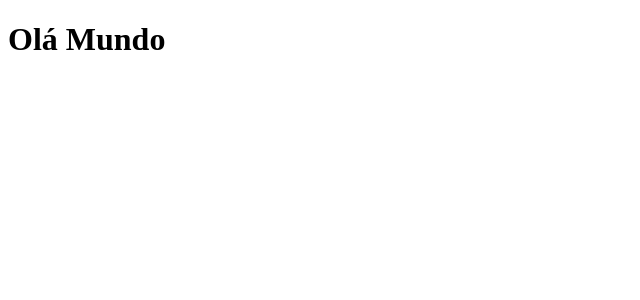
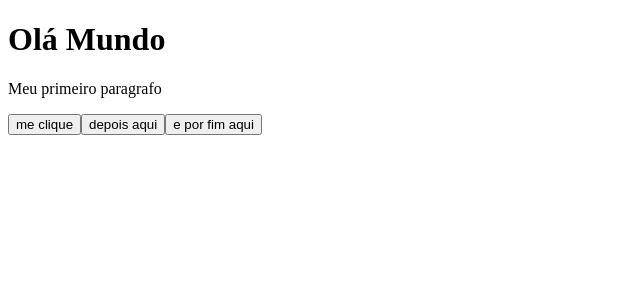
Before and after one commit to LucasCta/projeto_ada_react, a React (Vite) app: page / in a window 1280 px wide. Shown: the top 300 px of the page, without its empty margins (0-640 px from the left). Built offline with nearby package versions, Linux system fonts and the light colour scheme.

Commit message:
Usando componentes e props

```diff
--- a/src/App.jsx
+++ b/src/App.jsx
@@ -1,7 +1,21 @@
+import MeuComponente from "./components/MeuComponente.jsx"
+
 function App() {
 
   return (
-    <h1>Olá Mundo</h1>
+    <div>
+      <h1>Olá Mundo</h1>
+      <MeuComponente />
+      <MeuBotao conteudo='me clique'/>
+      <MeuBotao conteudo='depois aqui'/>
+      <MeuBotao conteudo='e por fim aqui'/>
+    </div>
+  )
+}
+
+function MeuBotao(props) {
+  return (
+    <button>{props.conteudo}</button>
   )
 }
 
--- /dev/null
+++ b/src/components/MeuComponente.jsx
@@ -0,0 +1,5 @@
+export default function MeuComponente() {
+  return (
+    <p>Meu primeiro paragrafo</p>
+  )
+}
```
